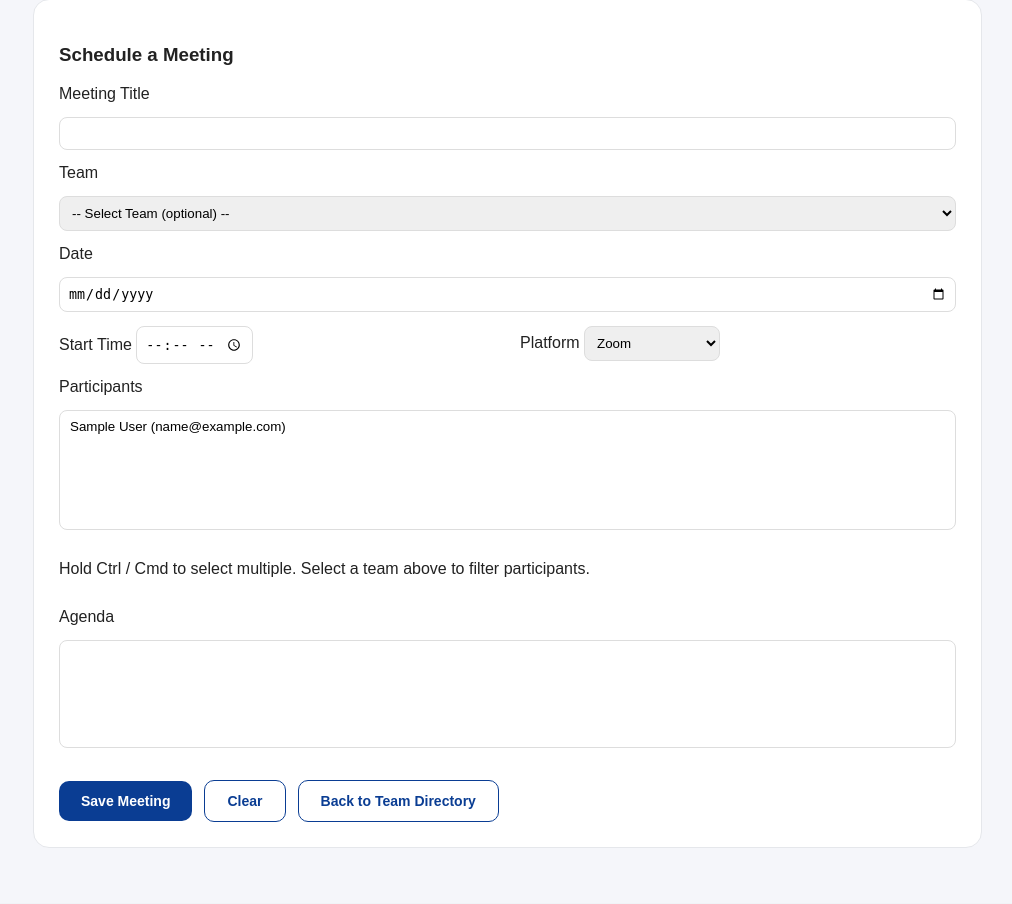
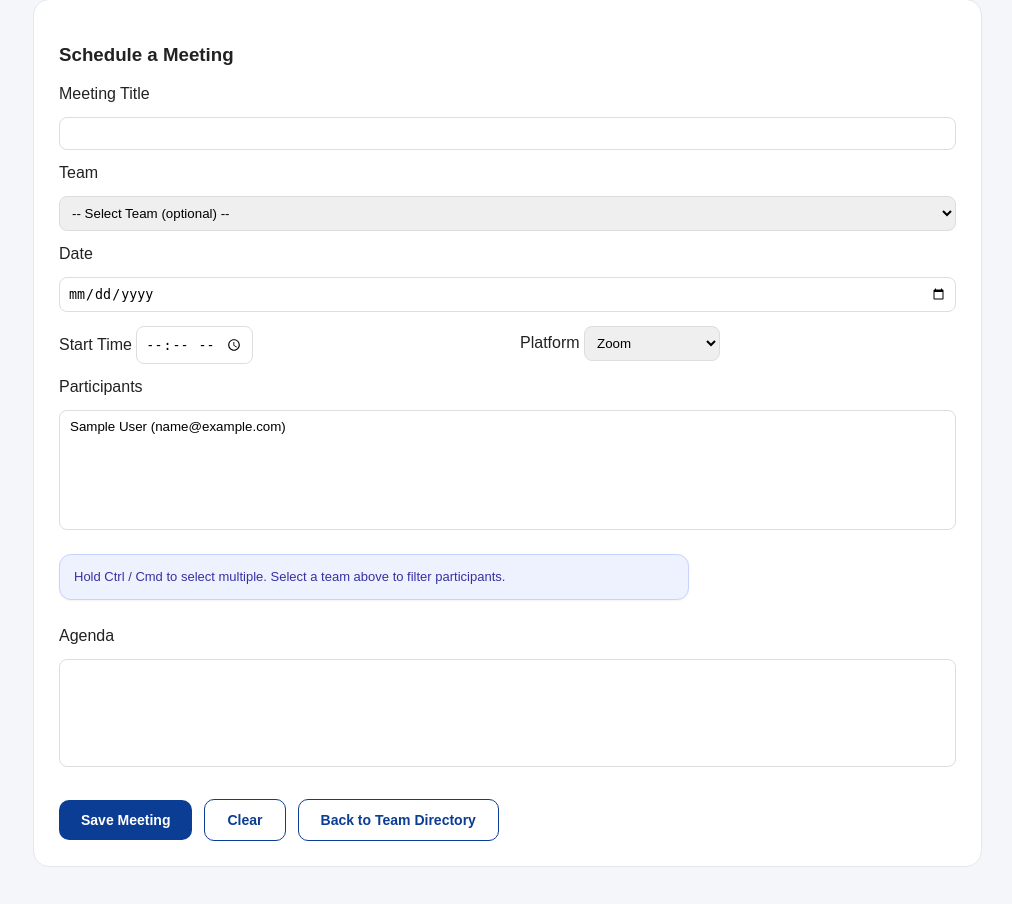
Before and after one commit to JonAH-git-117/Stack6CW2, a Django app: page /teams/schedule-meeting/ in a window 1280 px wide. Shown: the part 1083-1987 px from the top of the page, without its empty margins (268-1280 px from the left). Run offline with Django 5.2, Linux system fonts and the light colour scheme; the visitor is signed in with stand-in values (Sample User, id 1); data comes from the database, SQL or seed files in the repository; data that the repository does not hold is empty.

Commit message:
updated messages (draft delete + new message fixes + css for the schedule page)

```diff
--- a/teams/static/teams/schedule_meeting.css
+++ b/teams/static/teams/schedule_meeting.css
@@ -1,3 +1,21 @@
+
+.help-text {
+    display: block;
+    margin-top: 10px;
+    max-width: 600px;
+
+    background: #eef2ff;
+    border: 1px solid #c7d2fe;
+    color: #3730a3;
+
+    padding: 12px 14px;
+    border-radius: 12px;
+
+    font-size: 13px;
+    line-height: 1.5;
+
+    box-shadow: 0 1px 2px rgba(0,0,0,0.05);
+}
 
 .calendar-controls {
     display: flex;
--- a/teams/templates/teams/schedule_meeting.html
+++ b/teams/templates/teams/schedule_meeting.html
@@ -7,7 +7,7 @@
     <!-- Main shared stylesheet — consistent across all pages -->
     <link rel="stylesheet" href="{% static 'teams/style.css' %}?v=202">
     <!-- Schedule-specific styles for calendar, form and week navigation -->
-    <link rel="stylesheet" href="{% static 'teams/schedule_meeting.css' %}?v=10">
+<link rel="stylesheet" href="{% static 'teams/schedule_meeting.css' %}?v=12">
 </head>
 
 <body>
```
